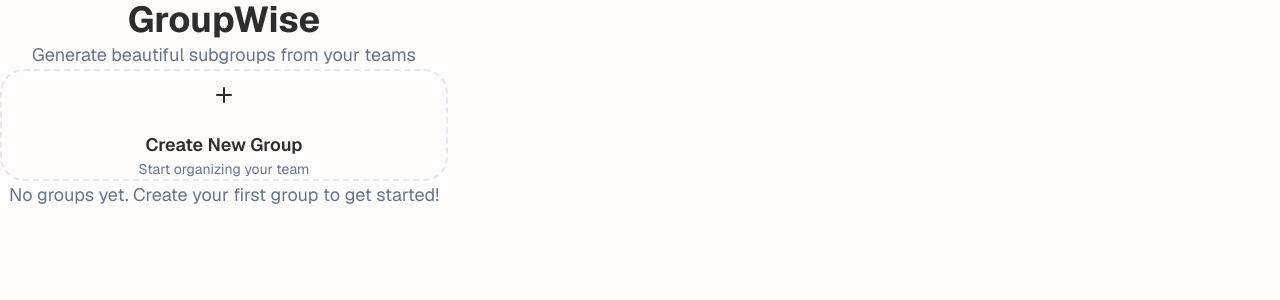
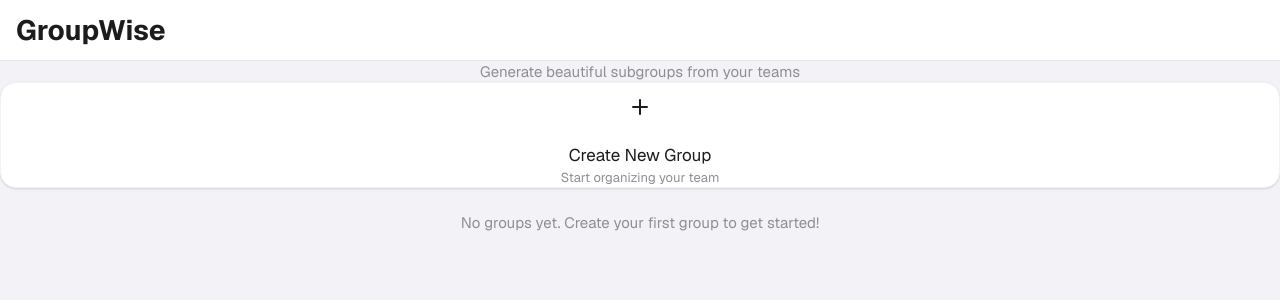
Before and after one commit to binaryunary/groupwise, a Next.js app: page / in a window 1280 px wide. Shown: the top 300 px of the page. Built offline with nearby package versions, Linux system fonts and the light colour scheme.

Commit message:
making it feel more native

```diff
--- a/app/globals.css
+++ b/app/globals.css
@@ -1,52 +1,69 @@
 @import "tailwindcss";
 
 :root {
-  /* Pastel Color Scheme */
-  --background: #fefcfb;
-  --background-secondary: #f8f5f4;
-  --foreground: #2d2d2d;
+  /* Native App Color Scheme - iOS/Android inspired */
+  --background: #ffffff;
+  --background-secondary: #f2f2f7;
+  --background-tertiary: #ffffff;
+  --foreground: #1c1c1e;
 
-  /* Pastel Primary Colors */
-  --primary: #a78bfa;
-  --primary-light: #c4b5fd;
-  --primary-dark: #8b5cf6;
+  /* Native Primary Colors */
+  --primary: #007aff;
+  --primary-light: #5ac8fa;
+  --primary-dark: #0051d5;
   --primary-foreground: #ffffff;
 
-  /* Pastel Secondary Colors */
-  --secondary: #fbbf24;
-  --secondary-light: #fcd34d;
-  --secondary-dark: #f59e0b;
-  --secondary-foreground: #1f2937;
+  /* Native Secondary Colors */
+  --secondary: #5856d6;
+  --secondary-light: #af52de;
+  --secondary-dark: #5856d6;
+  --secondary-foreground: #ffffff;
 
-  /* Pastel Accent Colors */
-  --accent: #34d399;
-  --accent-light: #6ee7b7;
-  --accent-dark: #10b981;
-  --accent-foreground: #065f46;
+  /* Native Accent Colors */
+  --accent: #34c759;
+  --accent-light: #30d158;
+  --accent-dark: #28cd41;
+  --accent-foreground: #ffffff;
 
-  /* Soft Neutral Colors */
-  --muted: #f1f5f9;
-  --muted-dark: #e2e8f0;
-  --muted-foreground: #64748b;
-  --muted-foreground-light: #94a3b8;
+  /* Native Neutral Colors */
+  --muted: #f2f2f7;
+  --muted-dark: #e5e5ea;
+  --muted-foreground: #8e8e93;
+  --muted-foreground-light: #aeaeb2;
 
-  /* Border and Dividers */
-  --border: #e2e8f0;
-  --border-light: #f1f5f9;
-  --border-dark: #cbd5e1;
+  /* Native Border and Dividers */
+  --border: #d1d1d6;
+  --border-light: #f2f2f7;
+  --border-dark: #c7c7cc;
+  --separator: rgba(60, 60, 67, 0.12);
 
   /* Interactive States */
-  --hover: #f8fafc;
-  --focus: #ddd6fe;
-  --active: #c4b5fd;
+  --hover: rgba(0, 122, 255, 0.04);
+  --focus: rgba(0, 122, 255, 0.1);
+  --active: rgba(0, 122, 255, 0.15);
 
-  /* Semantic Colors */
-  --success: #bbf7d0;
-  --success-foreground: #166534;
-  --warning: #fef3c7;
-  --warning-foreground: #92400e;
-  --error: #fecaca;
-  --error-foreground: #dc2626;
+  /* Semantic Colors - Native style */
+  --success: #34c759;
+  --success-foreground: #ffffff;
+  --warning: #ff9500;
+  --warning-foreground: #ffffff;
+  --error: #ff3b30;
+  --error-foreground: #ffffff;
+
+  /* Native Shadows */
+  --shadow-light: 0 1px 3px rgba(0, 0, 0, 0.1);
+  --shadow-medium: 0 4px 6px rgba(0, 0, 0, 0.07);
+  --shadow-large: 0 10px 15px rgba(0, 0, 0, 0.1);
+
+  /* Native Typography Scale */
+  --font-size-caption: 12px;
+  --font-size-footnote: 13px;
+  --font-size-subhead: 15px;
+  --font-size-body: 17px;
+  --font-size-title3: 20px;
+  --font-size-title2: 22px;
+  --font-size-title1: 28px;
+  --font-size-large-title: 34px;
 
   /* Shadows */
   --shadow-sm: 0 1px 2px 0 rgb(0 0 0 / 0.05);
@@ -64,52 +81,54 @@
 
 @media (prefers-color-scheme: dark) {
   :root {
-    /* Dark Mode Pastel Colors */
-    --background: #0f0f23;
-    --background-secondary: #1a1a2e;
-    --foreground: #eeeef0;
+    /* Dark Mode Native Colors */
+    --background: #000000;
+    --background-secondary: #1c1c1e;
+    --background-tertiary: #2c2c2e;
+    --foreground: #ffffff;
 
     /* Dark Mode Primary Colors */
-    --primary: #8b5cf6;
-    --primary-light: #a78bfa;
-    --primary-dark: #7c3aed;
+    --primary: #0a84ff;
+    --primary-light: #64d2ff;
+    --primary-dark: #0051d5;
     --primary-foreground: #ffffff;
 
     /* Dark Mode Secondary Colors */
-    --secondary: #f59e0b;
-    --secondary-light: #fbbf24;
-    --secondary-dark: #d97706;
+    --secondary: #5e5ce6;
+    --secondary-light: #bf5af2;
+    --secondary-dark: #5856d6;
     --secondary-foreground: #ffffff;
 
     /* Dark Mode Accent Colors */
-    --accent: #10b981;
-    --accent-light: #34d399;
-    --accent-dark: #059669;
+    --accent: #32d74b;
+    --accent-light: #30d158;
+    --accent-dark: #28cd41;
     --accent-foreground: #ffffff;
 
     /* Dark Mode Neutral Colors */
-    --muted: #1e293b;
-    --muted-dark: #0f172a;
-    --muted-foreground: #94a3b8;
-    --muted-foreground-light: #cbd5e1;
+    --muted: #1c1c1e;
+    --muted-dark: #2c2c2e;
+    --muted-foreground: #8e8e93;
+    --muted-foreground-light: #aeaeb2;
 
     /* Dark Mode Borders */
-    --border: #334155;
-    --border-light: #475569;
-    --border-dark: #1e293b;
+    --border: #38383a;
+    --border-light: #2c2c2e;
+    --border-dark: #1c1c1e;
+    --separator: rgba(84, 84, 88, 0.5);
 
     /* Dark Mode Interactive States */
-    --hover: #1e293b;
-    --focus: #3730a3;
-    --active: #4338ca;
+    --hover: rgba(10, 132, 255, 0.04);
+    --focus: rgba(10, 132, 255, 0.1);
+    --active: rgba(10, 132, 255, 0.15);
 
     /* Dark Mode Semantic Colors */
-    --success: #064e3b;
-    --success-foreground: #bbf7d0;
-    --warning: #78350f;
-    --warning-foreground: #fef3c7;
-    --error: #7f1d1d;
-    --error-foreground: #fecaca;
+    --success: #32d74b;
+    --success-foreground: #ffffff;
+    --warning: #ff9f0a;
+    --warning-foreground: #ffffff;
+    --error: #ff453a;
+    --error-foreground: #ffffff;
   }
 }
 
@@ -178,25 +197,191 @@ body {
   background-color: var(--hover);
 }
 
+/* Native App Component Styles */
+
+/* Native Navigation Bar */
+.nav-bar {
+  background: var(--background);
+  border-bottom: 1px solid var(--separator);
+  backdrop-filter: blur(20px);
+  -webkit-backdrop-filter: blur(20px);
+  padding: 12px 16px;
+  display: flex;
+  align-items: center;
+  justify-content: space-between;
+  min-height: 44px;
+}
+
+/* Native Buttons */
+.btn {
+  font-size: var(--font-size-body);
+  font-weight: 400;
+  border-radius: 12px;
+  padding: 12px 16px;
+  border: none;
+  cursor: pointer;
+  transition: all 0.2s ease;
+  display: flex;
+  align-items: center;
+  justify-content: center;
+  gap: 8px;
+  min-height: 44px;
+  touch-action: manipulation;
+  -webkit-tap-highlight-color: transparent;
+}
+
+.btn:active {
+  transform: scale(0.95);
+}
+
+.btn-primary {
+  background: var(--primary);
+  color: var(--primary-foreground);
+  box-shadow: var(--shadow-medium);
+}
+
+.btn-primary:hover {
+  background: var(--primary-dark);
+}
+
+.btn-secondary {
+  background: var(--muted);
+  color: var(--foreground);
+  border: 1px solid var(--border);
+}
+
+.btn-secondary:hover {
+  background: var(--muted-dark);
+}
+
+.btn-destructive {
+  background: var(--error);
+  color: var(--error-foreground);
+}
+
+.btn-destructive:hover {
+  background: color-mix(in srgb, var(--error) 90%, black);
+}
+
+/* Native List Styles */
+.list-group {
+  background: var(--background);
+  border-radius: 12px;
+  overflow: hidden;
+  box-shadow: var(--shadow-light);
+  margin: 8px 0;
+}
+
+.list-item {
+  background: var(--background);
+  border-bottom: 1px solid var(--separator);
+  padding: 16px;
+  display: flex;
+  align-items: center;
+  min-height: 44px;
+  transition: background-color 0.15s ease;
+}
+
+.list-item:last-child {
+  border-bottom: none;
+}
+
+.list-item:active {
+  background: var(--hover);
+}
+
+/* Native Cards */
+.card {
+  background: var(--background);
+  border-radius: 12px;
+  border: 1px solid var(--separator);
+  box-shadow: var(--shadow-light);
+  overflow: hidden;
+}
+
+/* Native Form Elements */
+.input {
+  font-size: var(--font-size-body);
+  background: var(--background-secondary);
+  border: 1px solid var(--border);
+  border-radius: 12px;
+  padding: 12px 16px;
+  color: var(--foreground);
+  min-height: 44px;
+  transition: all 0.2s ease;
+}
+
+.input:focus {
+  outline: none;
+  border-color: var(--primary);
+  background: var(--background);
+  box-shadow: 0 0 0 3px var(--focus);
+}
+
+.input::placeholder {
+  color: var(--muted-foreground);
+}
+
+/* Native Typography */
+.title-large {
+  font-size: var(--font-size-large-title);
+  font-weight: 700;
+  line-height: 1.2;
+}
+
+.title-1 {
+  font-size: var(--font-size-title1);
+  font-weight: 700;
+  line-height: 1.3;
+}
+
+.title-2 {
+  font-size: var(--font-size-title2);
+  font-weight: 600;
+  line-height: 1.3;
+}
+
+.title-3 {
+  font-size: var(--font-size-title3);
+  font-weight: 600;
+  line-height: 1.4;
+}
+
+.body {
+  font-size: var(--font-size-body);
+  font-weight: 400;
+  line-height: 1.5;
+}
+
+.subhead {
+  font-size: var(--font-size-subhead);
+  font-weight: 400;
+  line-height: 1.4;
+}
+
+.footnote {
+  font-size: var(--font-size-footnote);
+  font-weight: 400;
+  line-height: 1.4;
+}
+
+.caption {
+  font-size: var(--font-size-caption);
+  font-weight: 400;
+  line-height: 1.3;
+}
+
+/* Legacy styles for backward compatibility */
+.text-foreground {
+  color: var(--foreground);
+}
+
 .text-muted-foreground {
   color: var(--muted-foreground);
 }
 
 .bg-primary {
-  background: linear-gradient(135deg, var(--primary) 0%, var(--primary-dark) 100%);
-  box-shadow: var(--shadow);
-}
-
-.bg-primary:hover {
-  background: linear-gradient(135deg, var(--primary-light) 0%, var(--primary) 100%);
-  box-shadow: var(--shadow-md);
-  transform: translateY(-1px);
-  transition: all 0.2s ease;
-}
-
-.bg-primary:active {
-  transform: translateY(0);
-  box-shadow: var(--shadow-sm);
+  background: var(--primary);
 }
 
 .text-primary-foreground {
@@ -204,15 +389,7 @@ body {
 }
 
 .bg-secondary {
-  background: linear-gradient(135deg, var(--secondary) 0%, var(--secondary-dark) 100%);
-  box-shadow: var(--shadow);
-}
-
-.bg-secondary:hover {
-  background: linear-gradient(135deg, var(--secondary-light) 0%, var(--secondary) 100%);
-  box-shadow: var(--shadow-md);
-  transform: translateY(-1px);
-  transition: all 0.2s ease;
+  background: var(--secondary);
 }
 
 .text-secondary-foreground {
@@ -220,15 +397,23 @@ body {
 }
 
 .bg-accent {
-  background: linear-gradient(135deg, var(--accent) 0%, var(--accent-dark) 100%);
-  box-shadow: var(--shadow);
+  background: var(--accent);
 }
 
-.bg-accent:hover {
-  background: linear-gradient(135deg, var(--accent-light) 0%, var(--accent) 100%);
-  box-shadow: var(--shadow-md);
-  transform: translateY(-1px);
-  transition: all 0.2s ease;
+.text-accent-foreground {
+  color: var(--accent-foreground);
+}
+
+.bg-muted {
+  background: var(--muted);
+}
+
+.bg-background {
+  background: var(--background);
+}
+
+.border-border {
+  border-color: var(--border);
 }
 
 .text-accent-foreground {
--- a/app/page.tsx
+++ b/app/page.tsx
@@ -40,12 +40,16 @@ export default function Home() {
   }
 
   return (
-    <div className="min-h-screen bg-background p-4 sm:p-6">
-      <div className="max-w-md mx-auto space-y-6">
+    <div className="min-h-screen bg-background-secondary">
+      {/* Native Navigation Bar */}
+      <div className="nav-bar">
+        <h1 className="title-1 text-foreground">GroupWise</h1>
+      </div>
+
+      <div className="px-4 pb-6">
         {/* Header */}
-        <div className="text-center mb-8 animate-fade-in">
-          <h1 className="text-4xl font-bold mb-3 text-foreground">GroupWise</h1>
-          <p className="text-muted-foreground text-lg leading-relaxed">
+        <div className="text-center py-6 animate-fade-in">
+          <p className="subhead text-muted-foreground">
             Generate beautiful subgroups from your teams
           </p>
         </div>
@@ -55,6 +59,9 @@ export default function Home() {
           <CreateGroupForm onCreateGroup={handleCreateGroup} />
         </div>
 
+        {/* Spacer */}
+        <div style={{ height: '24px' }}></div>
+
         {/* Groups List */}
         <div className="animate-fade-in">
           <GroupList groups={groups} onSelectGroup={handleSelectGroup} />
--- a/components/CreateGroupForm.tsx
+++ b/components/CreateGroupForm.tsx
@@ -33,15 +33,19 @@ export default function CreateGroupForm({ onCreateGroup }: CreateGroupFormProps)
 
   if (isCreating) {
     return (
-      <div className="card p-6 space-y-4 animate-scale-in">
+      <div className="card animate-scale-in">
+        <div className="list-item border-b border-separator">
+          <h3 className="title-3 text-foreground">Create New Group</h3>
+        </div>
+        <div className="p-4 space-y-4">
           <div className="space-y-2">
-          <label className="text-sm font-medium text-foreground">Group Name</label>
+            <label className="footnote text-muted-foreground">Group Name</label>
             <input
               type="text"
               value={newGroupName}
               onChange={(e) => setNewGroupName(e.target.value)}
               onKeyDown={(e) => e.key === 'Enter' && handleCreateGroup()}
-            className="input"
+              className="input w-full"
               placeholder="Enter a group name..."
               autoFocus
             />
@@ -50,17 +54,18 @@ export default function CreateGroupForm({ onCreateGroup }: CreateGroupFormProps)
             <button
               onClick={handleCreateGroup}
               disabled={!newGroupName.trim()}
-            className="btn bg-primary text-primary-foreground flex-1 btn-lg"
+              className="btn btn-primary flex-1"
             >
               <Plus size={20} />
               Create Group
             </button>
             <button
               onClick={handleCancel}
-            className="btn bg-muted text-foreground px-6"
+              className="btn btn-secondary"
             >
               Cancel
             </button>
+          </div>
         </div>
       </div>
     );
@@ -69,14 +74,14 @@ export default function CreateGroupForm({ onCreateGroup }: CreateGroupFormProps)
   return (
     <button
       onClick={() => setIsCreating(true)}
-      className="w-full p-6 border-dashed rounded-xl flex flex-col items-center justify-center gap-3 hover:border-primary/50 hover:bg-background-secondary transition-all duration-200 group"
+      className="w-full card p-6 flex flex-col items-center justify-center gap-3 transition-all duration-200"
     >
-      <div className="w-12 h-12 bg-primary/10 rounded-full flex items-center justify-center group-hover:bg-primary/20 transition-colors">
+      <div className="w-12 h-12 bg-primary/10 rounded-full flex items-center justify-center">
         <Plus size={24} className="text-primary" />
       </div>
       <div className="text-center">
-        <div className="font-semibold text-foreground text-lg">Create New Group</div>
-        <div className="text-muted-foreground text-sm">Start organizing your team</div>
+        <div className="body font-medium text-foreground">Create New Group</div>
+        <div className="footnote text-muted-foreground">Start organizing your team</div>
       </div>
     </button>
   );
--- a/components/GroupList.tsx
+++ b/components/GroupList.tsx
@@ -11,38 +11,40 @@ export default function GroupList({ groups, onSelectGroup }: GroupListProps) {
   if (groups.length === 0) {
     return (
       <div className="text-center py-12">
-        <p className="text-muted-foreground text-lg">No groups yet. Create your first group to get started!</p>
+        <p className="subhead text-muted-foreground">No groups yet. Create your first group to get started!</p>
       </div>
     );
   }
 
   return (
     <div className="space-y-4">
-      <h2 className="text-xl font-semibold text-foreground mb-4">Your Groups</h2>
-      <div className="space-y-3">
+      <div className="px-4">
+        <h2 className="title-2 text-foreground">Your Groups</h2>
+      </div>
+      <div className="list-group">
         {groups.map((group, index) => (
           <button
             key={group.id}
             onClick={() => onSelectGroup(group)}
-            className="w-full card card-interactive p-5 text-left animate-fade-in"
+            className="list-item w-full text-left animate-fade-in"
             style={{ animationDelay: `${index * 100}ms` }}
           >
-            <div className="flex items-center justify-between">
+            <div className="flex items-center justify-between flex-1">
               <div className="flex-1">
-                <div className="font-semibold text-lg text-foreground mb-1">{group.name}</div>
+                <div className="body font-medium text-foreground mb-1">{group.name}</div>
                 <div className="flex items-center gap-2 text-muted-foreground">
-                  <span className="text-sm">
+                  <span className="footnote">
                     {group.members.length} {group.members.length === 1 ? 'member' : 'members'}
                   </span>
                   <span className="text-muted-foreground/50">•</span>
-                  <span className="text-sm">
+                  <span className="footnote">
                     {group.createdAt.toLocaleDateString()}
                   </span>
                 </div>
               </div>
               <div className="ml-4">
                 <div className="w-8 h-8 bg-primary/10 rounded-full flex items-center justify-center">
-                  <span className="text-primary text-sm">→</span>
+                  <span className="text-primary footnote">→</span>
                 </div>
               </div>
             </div>
```
Also changed, not shown: components/GroupDetail.tsx (+40 -44 lines), components/SubgroupGenerator.tsx (+32 -28 lines). Lines whose indentation alone changed are shown as unchanged.
